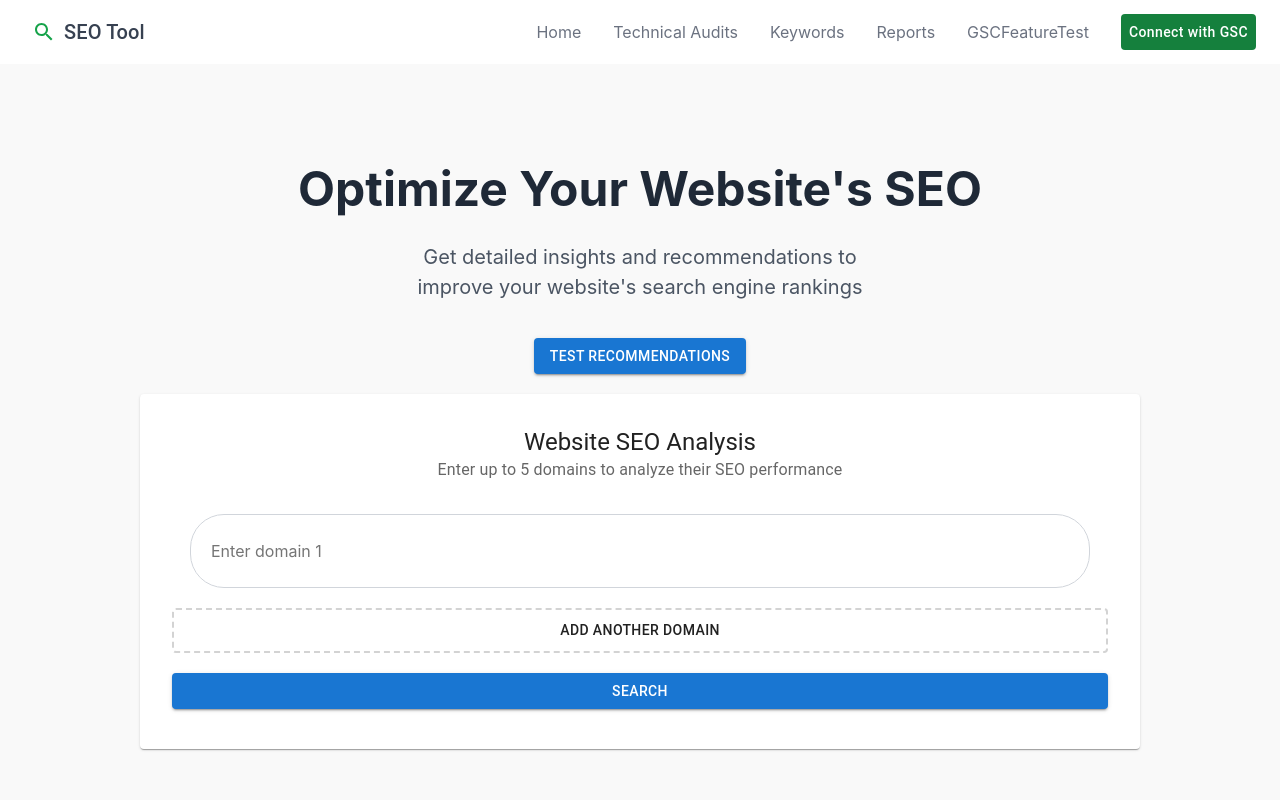
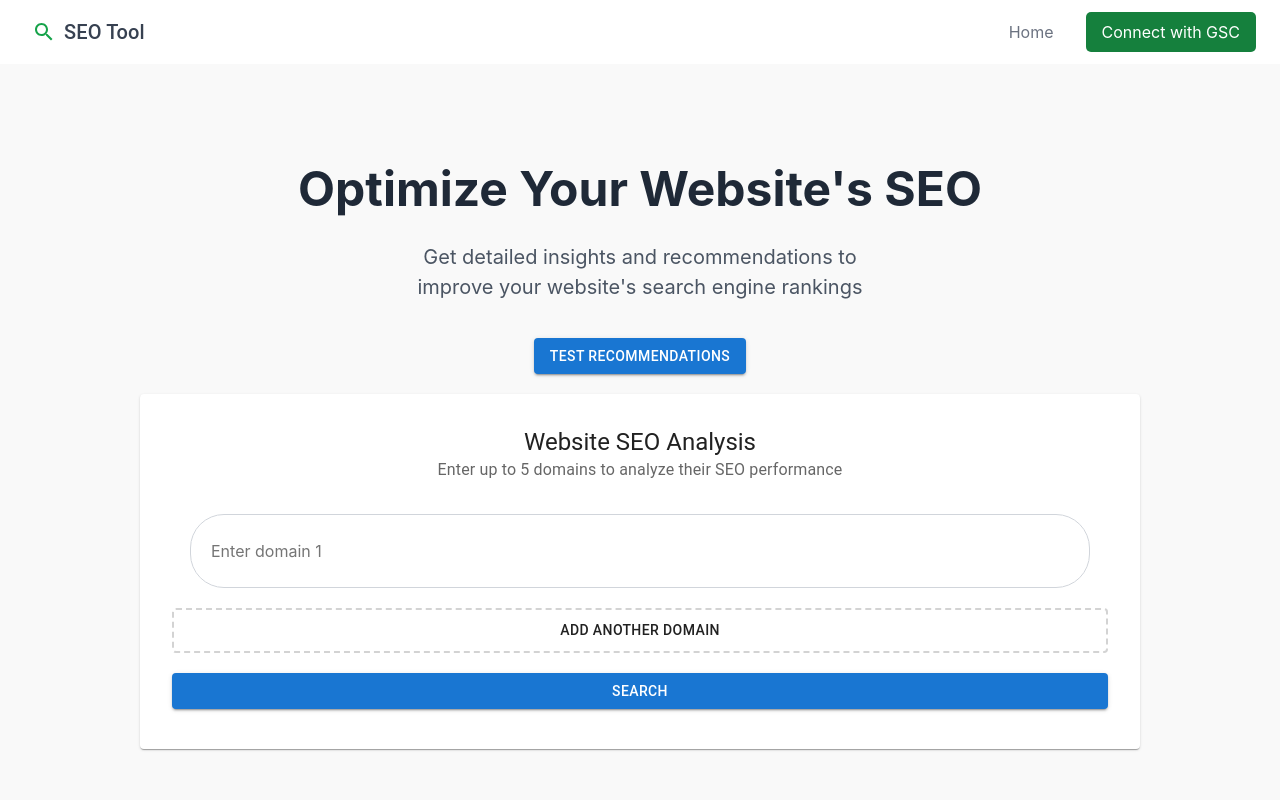
Before and after one commit to huiyinghuan/seo-capstone-hhy, a React (Create React App) app in the folder frontend/: page / in a window 1280 px wide. Shown: the top 800 px of the page. Built offline with nearby package versions, Linux system fonts and the light colour scheme.

Commit message:
adjust navbar for final display

```diff
--- a/frontend/src/components/ConnectGSC.js
+++ b/frontend/src/components/ConnectGSC.js
@@ -65,9 +65,9 @@ const ConnectGSC = () => {
 
   return (
     <div>
-      <Button onClick={handleRedirect}>Connect with GSC</Button>
+      {/* <Button onClick={handleRedirect}>Connect with GSC</Button>
       <Button onClick={handleFetchData}>Pull GSC Data</Button>
-
+       */}
       {gscData && (
         <div>
           <pre>{JSON.stringify(gscData, null, 2)}</pre>
@@ -77,5 +77,5 @@ const ConnectGSC = () => {
   );
 };
 
-
+// not wokring feature
 export default ConnectGSC;
--- a/frontend/src/layout/NavBar.css
+++ b/frontend/src/layout/NavBar.css
@@ -29,7 +29,7 @@
     color: white !important;
     text-transform: none !important;
     margin-left: 1rem !important;
-    border-radius: 50px;
+    border-radius: 5px;
     transition: background-color 0.2s ease-in-out;
   }
 
--- a/frontend/src/layout/NavBar.js
+++ b/frontend/src/layout/NavBar.js
@@ -26,7 +26,7 @@ const Navbar = () => {
           <a href="" className="nav-link">
             Home
           </a>
-          <a href="#" className="nav-link">
+          {/* <a href="#" className="nav-link">
             Technical Audits
           </a>
           <a href="#" className="nav-link">
@@ -34,15 +34,15 @@ const Navbar = () => {
           </a>
           <a href="#" className="nav-link">
             Reports
-          </a>
-          <Link to="/gsc-page" className="nav-link"> {/* New link to the new page */}
-            GSCFeatureTest
+          </a> */}
+          <Link to="/gsc-page" className="connect-button nav-link"> {/* New link to the new page */}
+            Connect with GSC
           </Link>
           {/* Connect Button */}
-          <Button className="connect-button">
+          {/* <Button className="connect-button">
             Connect with GSC
-          </Button>
-          {/* <GoogleOAuthRedirect /> */}
+          </Button> */}
+
         </Box>
       </Toolbar>
     </AppBar>
```
